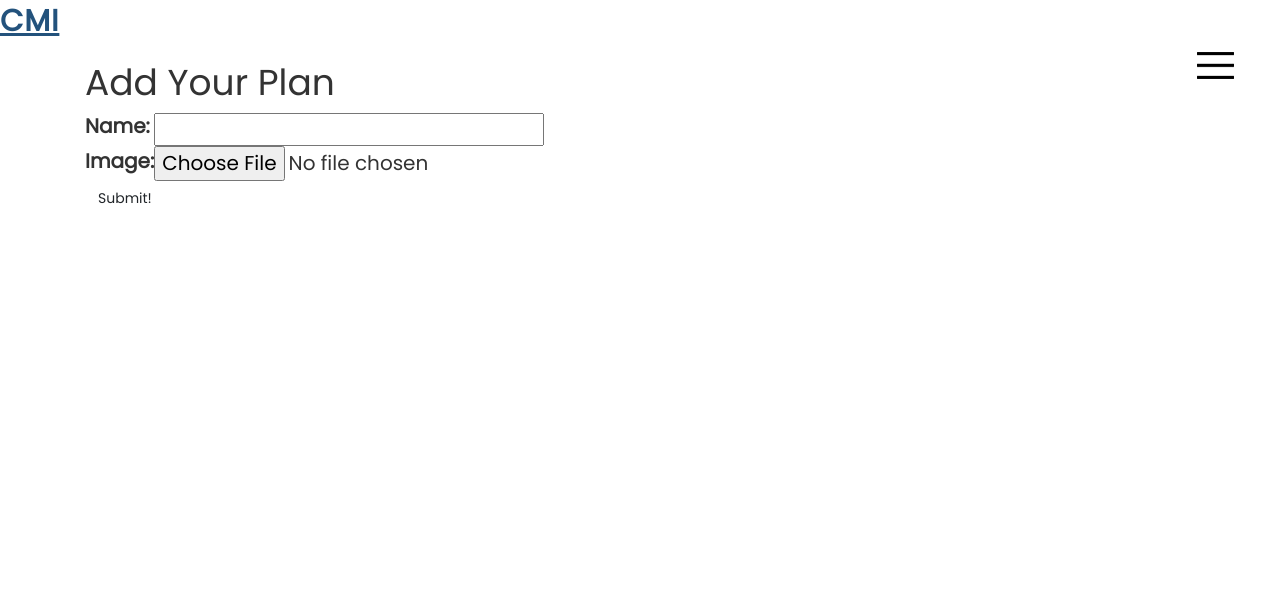
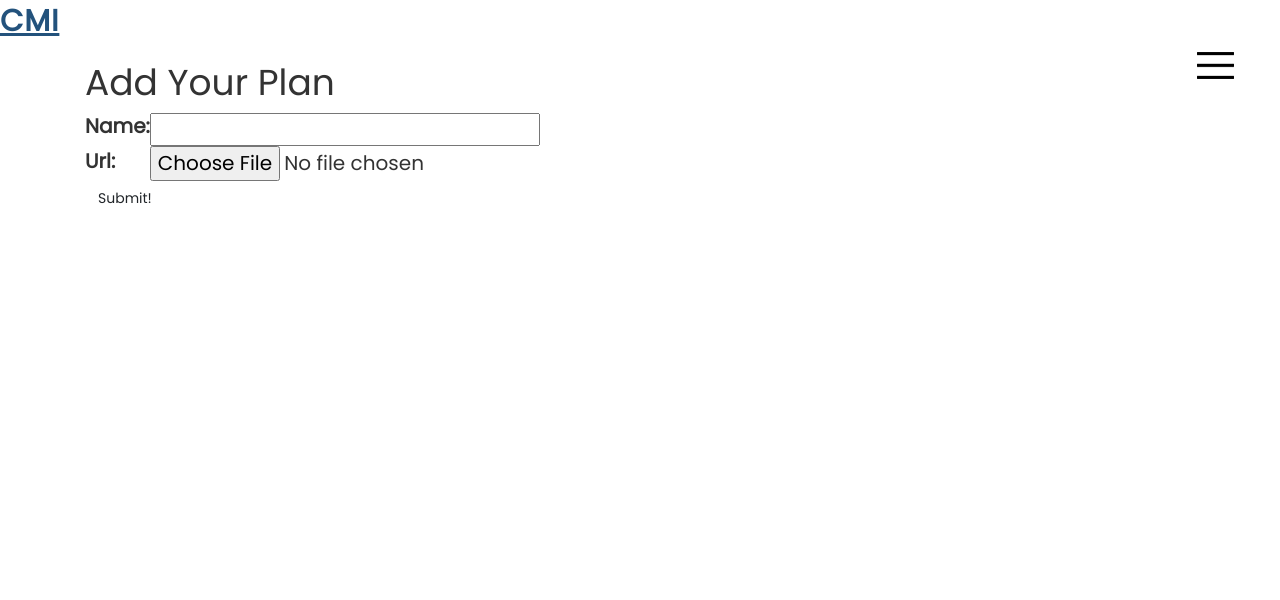
Before and after one commit to JunguLiu/Count_Me_In, a Django app: page /plans/create/ in a window 1280 px wide. Shown: the top 600 px of the page. Run offline with Django 3.2, Linux system fonts and the light colour scheme; some libraries are stand-ins or nearby versions.

Commit message:
fixed merge issue

```diff
--- a/main_app/models.py
+++ b/main_app/models.py
@@ -17,7 +17,7 @@ class Workouts(models.Model):
 class Plans(models.Model):
     name = models.CharField(max_length=100)
     # date = models.DateField()
-    image = models.ImageField(upload_to='plan_image', blank=True)
+    url = models.ImageField(upload_to='plan_image', blank=True)
 
     def __str__(self):
         return self.name
--- a/main_app/templates/base.html
+++ b/main_app/templates/base.html
@@ -3,79 +3,97 @@
 <html lang="en">
 
 <head>
-  <meta charset="UTF-8">
-  <meta name="viewport" content="width=device-width, initial-scale=1.0">
-  <meta http-equiv="X-UA-Compatible" content="ie=edge">
+  <meta charset="UTF-8" />
+  <meta name="viewport" content="width=device-width, initial-scale=1.0" />
+  <meta http-equiv="X-UA-Compatible" content="ie=edge" />
   <title>COUNT ME IN</title>
-  <link href="https://fonts.googleapis.com/css2?family=Poppins&display=swap" rel="stylesheet">
-  <link rel="stylesheet" href="../../public/stylesheets/bootstrap.min.css">
-  <link rel="stylesheet" href="https://maxcdn.bootstrapcdn.com/bootstrap/3.3.7/css/bootstrap.min.css">
-  <link rel="stylesheet" type="text/css" href="{% static 'css/style.css' %}">
-  <script defer src="https://cdnjs.cloudflare.com/ajax/libs/materialize/1.0.0/js/materialize.min.js"></script>
+  <link href="https://fonts.googleapis.com/css2?family=Poppins&display=swap" rel="stylesheet" />
+  <link rel="stylesheet" href="../../public/stylesheets/bootstrap.min.css" />
+  <link rel="stylesheet" href="https://maxcdn.bootstrapcdn.com/bootstrap/3.3.7/css/bootstrap.min.css" />
+  <link rel="stylesheet" type="text/css" href="{% static 'css/style.css' %}" />
+  <script src="https://cdnjs.cloudflare.com/ajax/libs/materialize/1.0.0/js/materialize.min.js"></script>
 </head>
 
+
 <body>
-  <header>
+
   <a href="#" class="logo">cmi</a>
   <div class="toggle" onclick="menuToggle()"></div>
   <div class="menu-overlay">
     <ul>
+      {% if user.is_authenticated %}
       <li><a href="#">home</a></li>
-        <li><a href="#">register</a></li>
-        <li><a href="#">log in</a></li>
       <li><a href="#">recommendation</a></li>
       <li><a href="#">wishlist</a></li>
-        <li><a href="/plans">my plan</a></li>
+      <li><a href="{% url 'index' %}">my plan</a></li>
+      <li><a href="{% url 'logout' %}">Log Out</a></li>
+      {% else %}
+      <li><a href="{% url 'login' %}">Log In</a></li>
+      <li><a href="{% url 'signup' %}">Sign Up</a></li>
+      {% endif %}
     </ul>
   </div>
-  </header>
-  <main class="container">
-    {% block content %}
-    {% endblock %}
-  </main>
+
+
+
+  <main class="container">{% block content %} {% endblock %}</main>
+
   <footer class="page-footer">
-    <div class="right">All Rights Reserved, &copy; 2019 Count Me In &nbsp;</div>
+    <div class="right">
+      All Rights Reserved, &copy; 2019 Count Me In &nbsp;
+    </div>
   </footer>
+
   <!-- nav page toggle class  -->
   <script type="text/javascript">
     function menuToggle() {
-      var nav = document.querySelector('.menu-overlay');
-      nav.classList.toggle('menu-active');
-      var nav = document.querySelector('.toggle');
-      nav.classList.toggle('menu-active');
+      var nav = document.querySelector(".menu-overlay");
+      nav.classList.toggle("menu-active");
+      var nav = document.querySelector(".toggle");
+      nav.classList.toggle("menu-active");
     }
   </script>
+
   <!-- MAIN PAGE ANIMATION  -->
   <script type="text/javascript">
-    document.querySelector('.section-herder').addEventListener("mousemove", function (e) {
-      const bg = document.querySelector('.bg');
-      const runner = document.querySelector('.runner');
-      const textContent = document.querySelector('.text-content');
-      bg.style.width = 100 + e.pageX / 100 + '%';
-      bg.style.height = 100 + e.pageX / 100 + '%';
-      runner.style.right = 100 + e.pageX / 2 + 'px';
-      textContent.style.left = 200 + e.pageX / 2.5 + 'px';
-    })
+    document
+      .querySelector(".section-herder")
+      .addEventListener("mousemove", function (e) {
+        const bg = document.querySelector(".bg");
+        const runner = document.querySelector(".runner");
+        const textContent = document.querySelector(".text-content");
+
+        bg.style.width = 100 + e.pageX / 100 + "%";
+        bg.style.height = 100 + e.pageX / 100 + "%";
+        runner.style.right = 100 + e.pageX / 2 + "px";
+        textContent.style.left = 200 + e.pageX / 2.5 + "px";
+      });
   </script>
+
+
   <!-- GALLERY SECTION FILTER -->
   <script type="text/javascript">
-    $('.itemBox').on('click', function () {
-      $(this).toggleClass('show-description');
+    $(".itemBox").on("click", function () {
+      $(this).toggleClass("show-description");
     });
     $(document).ready(function () {
-      $('.list').click(function () {
-        const value = $(this).attr('data-filter');
-        if (value == 'all') {
-          $('.itemBox').show('1000');
+      $(".list").click(function () {
+        const value = $(this).attr("data-filter");
+        if (value == "all") {
+          $(".itemBox").show("1000");
         } else {
-          $('.itemBox').not('.' + value).hide('1000');
-          $('.itemBox').filter('.' + value).show('1000');
+          $(".itemBox")
+            .not("." + value)
+            .hide("1000");
+          $(".itemBox")
+            .filter("." + value)
+            .show("1000");
         }
-      })
-      $('.list').click(function () {
-        $(this).addClass('active').siblings().removeClass('active');
-      })
-    })
+      });
+      $(".list").click(function () {
+        $(this).addClass("active").siblings().removeClass("active");
+      });
+    });
   </script>
   <script src="https://code.jquery.com/jquery-3.5.1.slim.min.js"
     integrity="sha384-DfXdz2htPH0lsSSs5nCTpuj/zy4C+OGpamoFVy38MVBnE+IbbVYUew+OrCXaRkfj"
```
Also changed, not shown: main_app/migrations/0002_auto_20200909_1716.py (added). Lines whose indentation alone changed are shown as unchanged.
